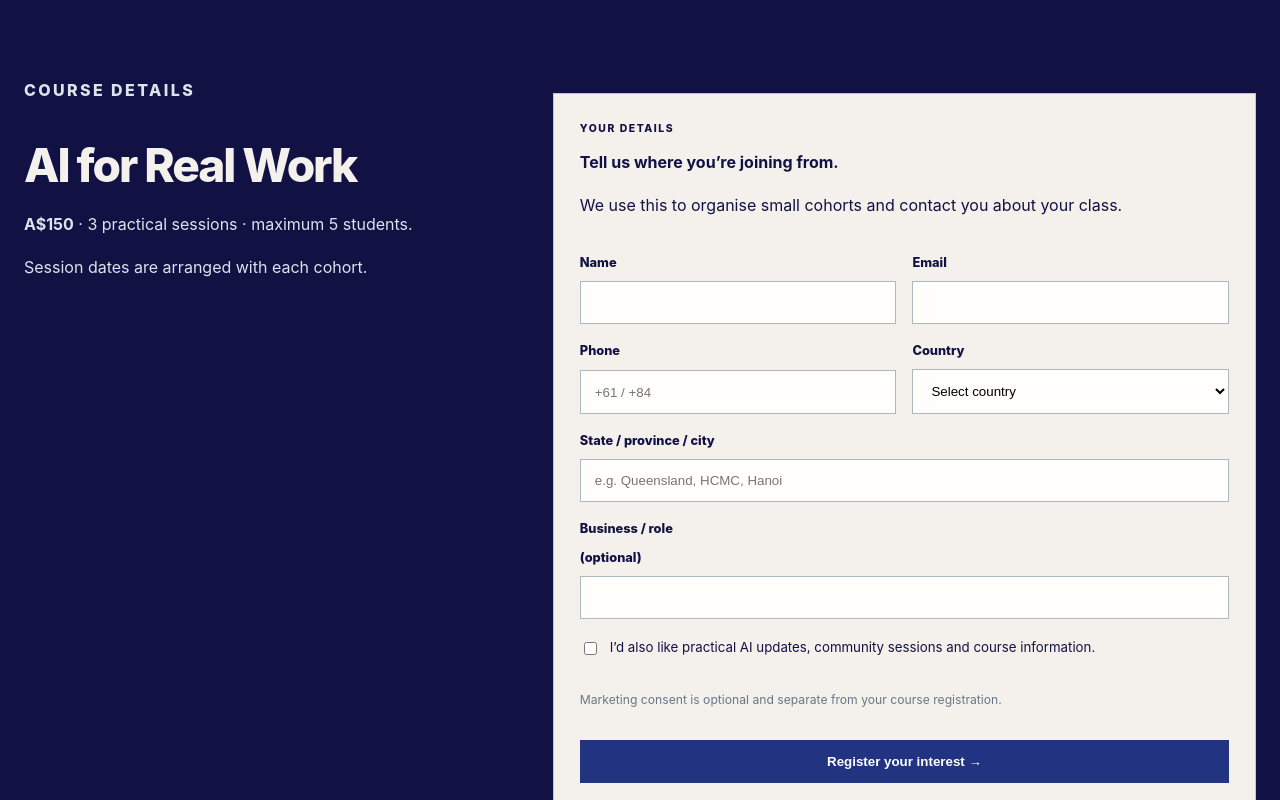
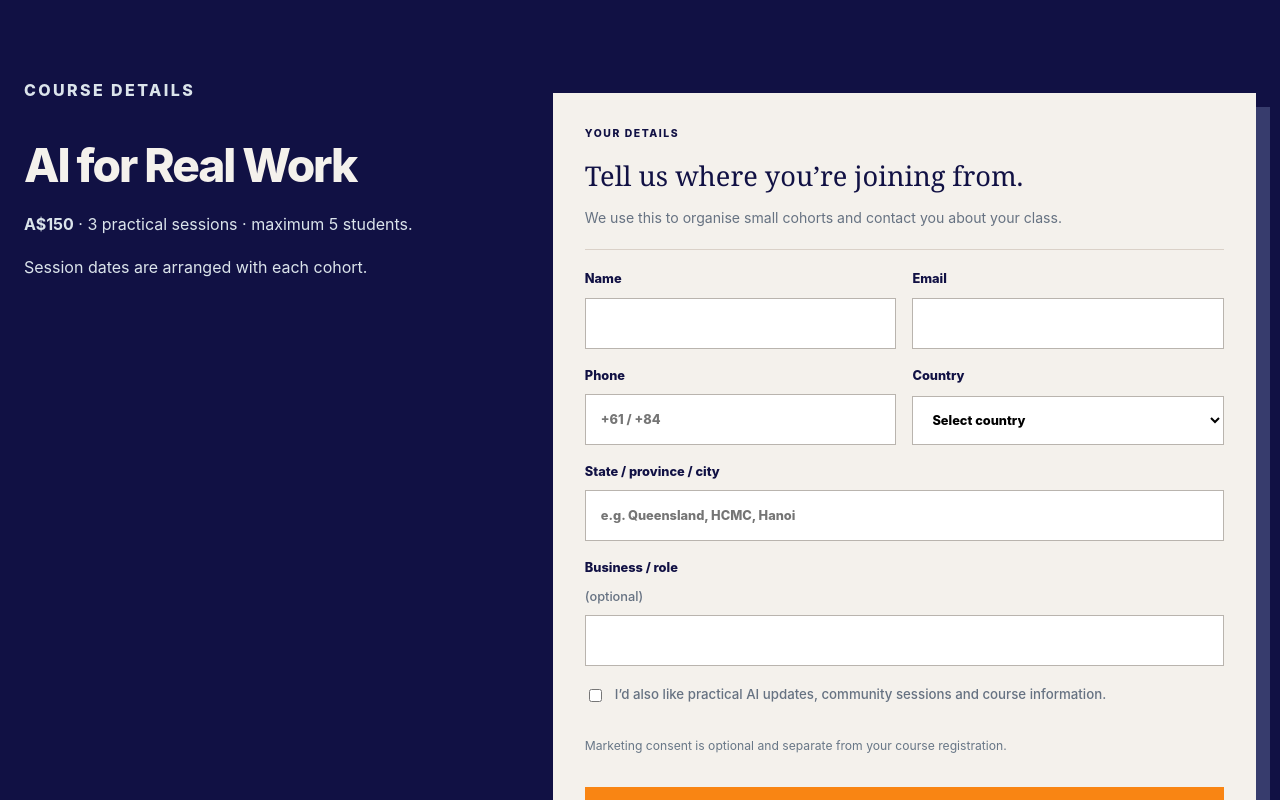
Before and after one commit to thuongr/tr-concept-website, a Next.js app: page /learn/level-1 in a window 1280 px wide. Shown: the part 2960-3760 px from the top of the page. Built offline with nearby package versions, Linux system fonts and the light colour scheme; no server answers; the database is empty.

Commit message:
style: improve course registration form UX

```diff
--- a/app/globals.css
+++ b/app/globals.css
@@ -429,3 +429,16 @@ p,li{max-width:var(--measure-body)}
  .pathway-grid{grid-template-columns:1fr}
  .pathway-grid article{min-height:250px}
 }
+
+
+/* V3.2 form UX — clearer, useful registration data */
+.course-registration-form{border:0;background:#f4f1ec;padding:32px;box-shadow:14px 14px 0 rgba(155,172,216,.28)}
+.course-registration-form .form-intro{padding-bottom:20px;border-bottom:1px solid #dad1c8}
+.course-registration-form .form-intro strong{display:block;font-family:Georgia,"Times New Roman",serif;font-size:1.7rem;font-weight:400;color:#111144}
+.course-registration-form .form-intro p{margin:.45rem 0 0;color:#667282;font-size:.88rem}
+.course-registration-form input,.course-registration-form select{border:1px solid #b9b4ae;background:#fff;padding:14px 15px;border-radius:0;font:inherit}
+.course-registration-form input:focus,.course-registration-form select:focus{outline:3px solid rgba(155,172,216,.45);outline-offset:1px;border-color:#223382}
+.course-registration-form label{color:#111144}
+.course-registration-form label span{font-weight:500;color:#667282}
+.course-registration-form .button{background:#f98513;border-color:#f98513;color:#111144}
+@media(max-width:560px){.course-registration-form{padding:22px;box-shadow:8px 8px 0 rgba(155,172,216,.28)}}
```
